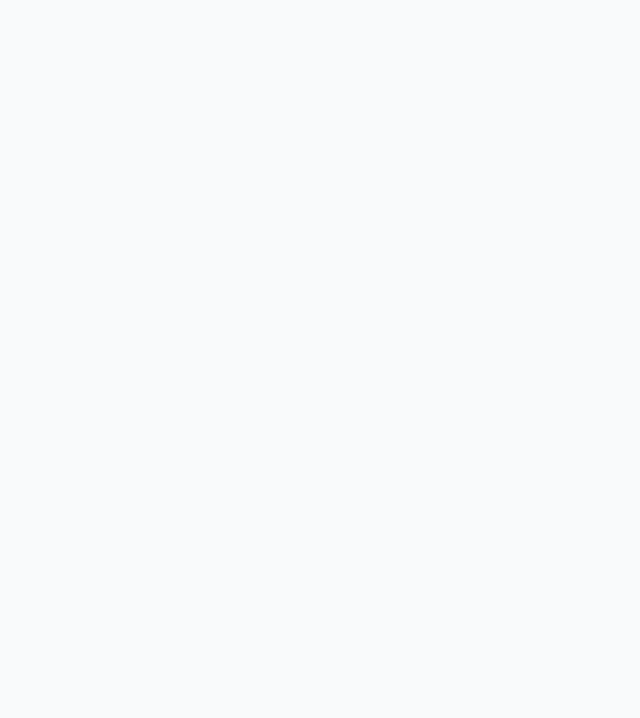
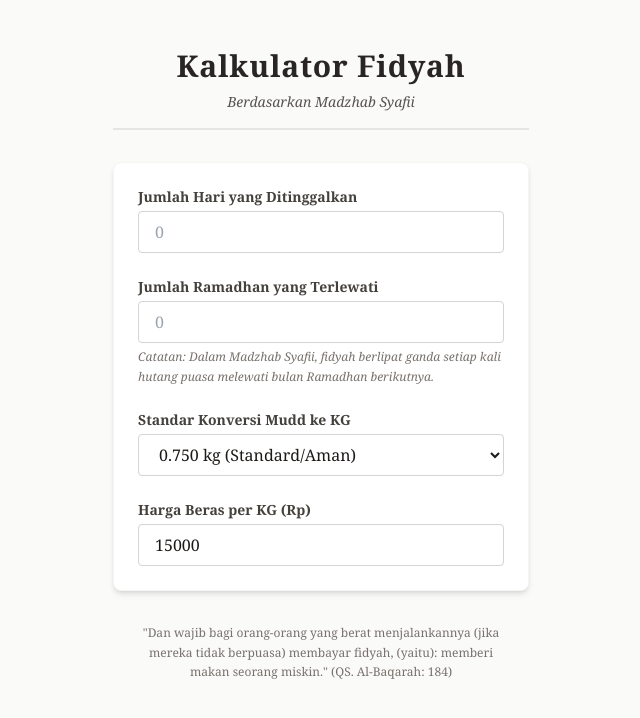
Before and after one commit to LitFill/fidyah, a website: page index.html in a window 1280 px wide. Shown: the whole page, without its empty margins (319-959 px from the left). Drawn offline with nearby package versions, Linux system fonts and the light colour scheme.

Commit message:
feat(ui): Design basic calculator layout with Tailwind

```diff
--- a/index.html
+++ b/index.html
@@ -6,9 +6,67 @@
     <title>Kalkulator Fidyah - Syafii Madzhab</title>
     <script src="https://cdn.tailwindcss.com"></script>
 </head>
-<body class="bg-gray-50 text-gray-900">
-    <div id="app" class="container mx-auto p-4">
-        <!-- App content will go here -->
+<body class="bg-stone-50 text-stone-900 font-serif">
+    <div id="app" class="container mx-auto p-4 max-w-md">
+        <header class="text-center my-8 border-b-2 border-stone-200 pb-4">
+            <h1 class="text-3xl font-bold text-stone-800 tracking-wide">Kalkulator Fidyah</h1>
+            <p class="text-stone-600 mt-2 italic text-sm">Berdasarkan Madzhab Syafii</p>
+        </header>
+
+        <main class="bg-white p-6 rounded-lg shadow-md border border-stone-100">
+            <div class="space-y-6">
+                <!-- Days Missed -->
+                <div>
+                    <label for="days-missed" class="block text-sm font-semibold text-stone-700 mb-1">Jumlah Hari yang Ditinggalkan</label>
+                    <input type="number" id="days-missed" min="0" placeholder="0"
+                        class="w-full px-4 py-2 border border-stone-300 rounded focus:ring-2 focus:ring-stone-400 focus:outline-none transition-all">
+                </div>
+
+                <!-- Years Elapsed -->
+                <div>
+                    <label for="years-elapsed" class="block text-sm font-semibold text-stone-700 mb-1">Jumlah Ramadhan yang Terlewati</label>
+                    <input type="number" id="years-elapsed" min="0" placeholder="0"
+                        class="w-full px-4 py-2 border border-stone-300 rounded focus:ring-2 focus:ring-stone-400 focus:outline-none transition-all">
+                    <p class="text-xs text-stone-500 mt-1 italic leading-relaxed">
+                        Catatan: Dalam Madzhab Syafii, fidyah berlipat ganda setiap kali hutang puasa melewati bulan Ramadhan berikutnya.
+                    </p>
+                </div>
+
+                <!-- Qoul Conversion -->
+                <div>
+                    <label for="mudd-conversion" class="block text-sm font-semibold text-stone-700 mb-1">Standar Konversi Mudd ke KG</label>
+                    <select id="mudd-conversion"
+                        class="w-full px-4 py-2 border border-stone-300 rounded focus:ring-2 focus:ring-stone-400 focus:outline-none transition-all bg-white">
+                        <option value="0.675">0.675 kg (Kualitas Sedang)</option>
+                        <option value="0.75" selected>0.750 kg (Standard/Aman)</option>
+                        <option value="0.8">0.800 kg (Ikhtiyat/Hati-hati)</option>
+                    </select>
+                </div>
+
+                <!-- Price per KG -->
+                <div>
+                    <label for="price-per-kg" class="block text-sm font-semibold text-stone-700 mb-1">Harga Beras per KG (Rp)</label>
+                    <input type="number" id="price-per-kg" min="0" value="15000"
+                        class="w-full px-4 py-2 border border-stone-300 rounded focus:ring-2 focus:ring-stone-400 focus:outline-none transition-all">
+                </div>
+
+                <!-- Result Area -->
+                <div id="fidyah-result" class="mt-8 p-4 bg-stone-50 border-l-4 border-stone-500 hidden">
+                    <h2 class="text-lg font-bold text-stone-800 mb-2">Hasil Perhitungan</h2>
+                    <div class="space-y-2 text-stone-700 text-sm">
+                        <p>Total Hutang: <span id="total-days" class="font-bold">0</span> Hari</p>
+                        <p>Total Berat: <span id="total-weight" class="font-bold">0</span> kg Beras</p>
+                        <p class="text-lg text-stone-900 mt-4 border-t border-stone-200 pt-2 font-bold">
+                            Estimasi Biaya: Rp <span id="total-cost">0</span>
+                        </p>
+                    </div>
+                </div>
+            </div>
+        </main>
+
+        <footer class="mt-8 text-center text-xs text-stone-500 leading-relaxed px-4">
+            <p>"Dan wajib bagi orang-orang yang berat menjalankannya (jika mereka tidak berpuasa) membayar fidyah, (yaitu): memberi makan seorang miskin." (QS. Al-Baqarah: 184)</p>
+        </footer>
     </div>
 </body>
 </html>
```
Also changed, not shown: index.test.js (+27 -0 lines).
